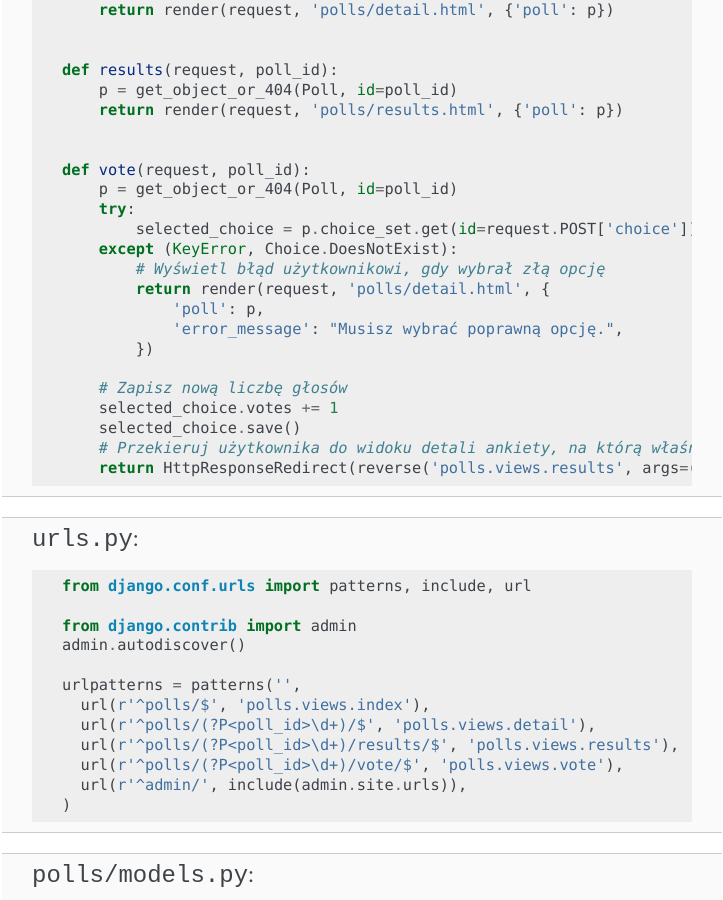
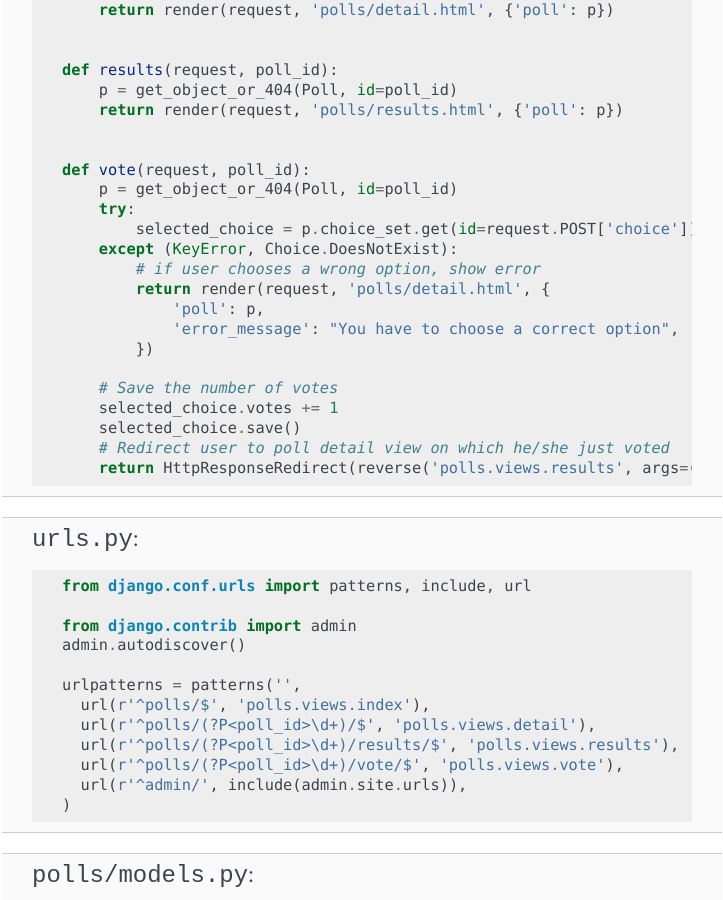
Before and after one commit to ggcarrots/django-carrots, a Sphinx documentation site: the page built from source/django_views.rst, in a window 1280 px wide and 900 px high, scrolled down 9034 px. Shown: the whole window, without its empty margins (388-1111 px from the left). Built offline with Sphinx 7.4.7, drawn with Linux system fonts in a browser that asks for light colours; formulas are drawn with MathJax 3; some of the changed text lies outside the part shown.

Commit message:
some fixes django

```diff
--- a/source/django_in_action.rst
+++ b/source/django_in_action.rst
@@ -108,9 +108,9 @@
 In the ``carrots/settings.py`` file find ``TIME_ZONE`` and set time zone as Warsaw. You should get the following:
 ::
 
-   TIME_ZONE = 'Europe/Warsaw'
+   TIME_ZONE = 'Europe/Luxembourg'
 
-   LANGUAGE_CODE = 'pl'
+   LANGUAGE_CODE = 'en_uk'
 
 
 To make it simpler we also exclude the advanced support for time zones in the database - it will not be needed in our project. In the ``settings.py`` file please find  ``USE_TZ``  and set them as False:
--- a/source/django_views.rst
+++ b/source/django_views.rst
@@ -41,7 +41,7 @@
    :class: alert alert-info
 
    * Each letter and number of the regular expression applies to the same letter / number of the adjusted string. The same with the
-     slash (``/``), space (`` ``), the underscore (``_) and hyphen (``-``).
+     slash (``/``), space (``' '`` ), the underscore (``_``) and hyphen (``-``).
    * ``^`` applies only to the beginning of the string (“the beginning” is here an abstract symbol
      before the first character)
    * ``$`` matches only the end of the string (in a similar way as “the beginning”).
@@ -154,7 +154,7 @@
       })
       return HttpResponse(t.render(c))
 
-The functions: ``get_template`` (it finds a template) and render (it changes the template into a text
+The functions: ``get_template`` (it finds a template) and ``render`` (it changes the template into a text
 will be finally delivered to the user) are responsible for our template handling.
 
 The code is a bit longer, but we will see soon that everything is much more clear. However, first
@@ -392,16 +392,16 @@
             try:
                 selected_choice = p.choice_set.get(id=request.POST['choice'])
             except (KeyError, Choice.DoesNotExist):
-                # Wyświetl błąd użytkownikowi, gdy wybrał złą opcję
+                # if user chooses a wrong option, show error
                 return render(request, 'polls/detail.html', {
                     'poll': p,
-                    'error_message': "Musisz wybrać poprawną opcję.",
+                    'error_message': "You have to choose a correct option",
                 })
 
-            # Zapisz nową liczbę głosów
+            # Save the number of votes
             selected_choice.votes += 1
             selected_choice.save()
-            # Przekieruj użytkownika do widoku detali ankiety, na którą właśnie zagłosował
+            # Redirect user to poll detail view on which he/she just voted
             return HttpResponseRedirect(reverse('polls.views.results', args=(p.id,)))
 
 .. admonition:: ``urls.py``
```
Also changed, not shown: other parts of source/django_views.rst (+1 -1 lines).
